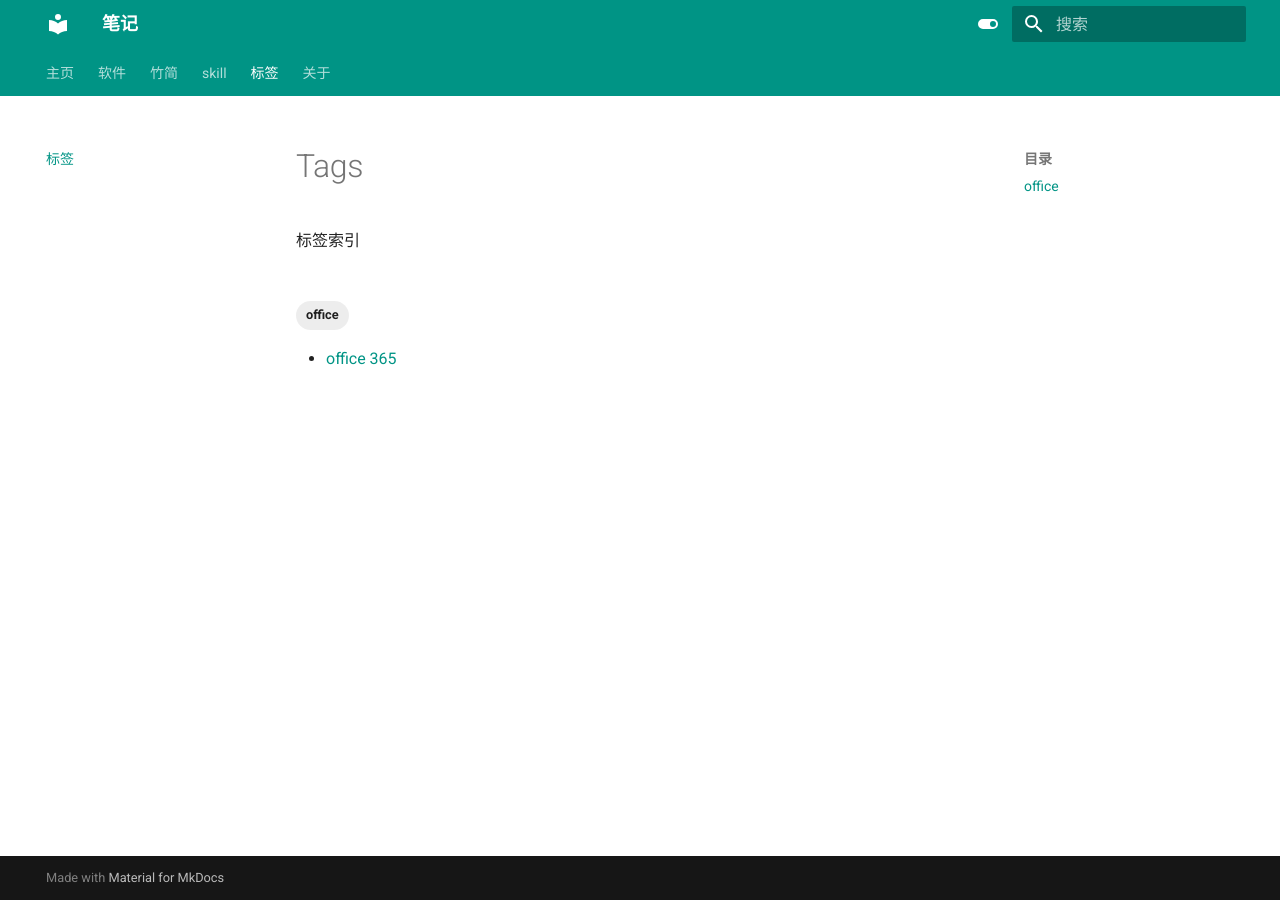
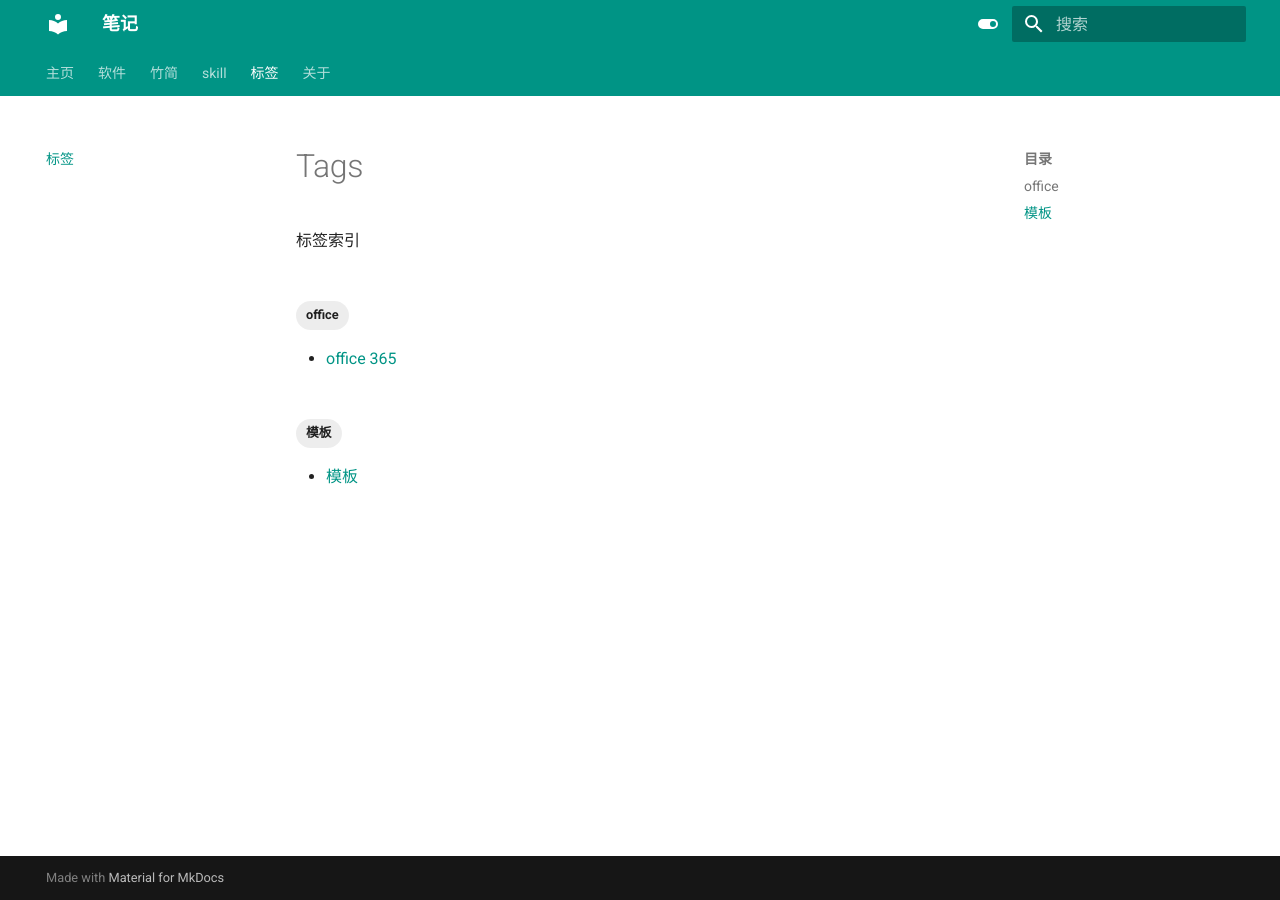
Before and after one commit to dingeral/doc-note, an MkDocs documentation site: the page built from docs/tags.md, in a window 1280 px wide. Built offline with MkDocs 1.6.1 and Material for MkDocs 9.7.7, drawn with Linux system fonts in a browser that asks for light colours.

Commit message:
fix🐛: tages

```diff
--- a/docs/模板.md
+++ b/docs/模板.md
@@ -1,6 +1,6 @@
 ---
 tags:
-  -
+  - 模板
 ---
 
 #
```
